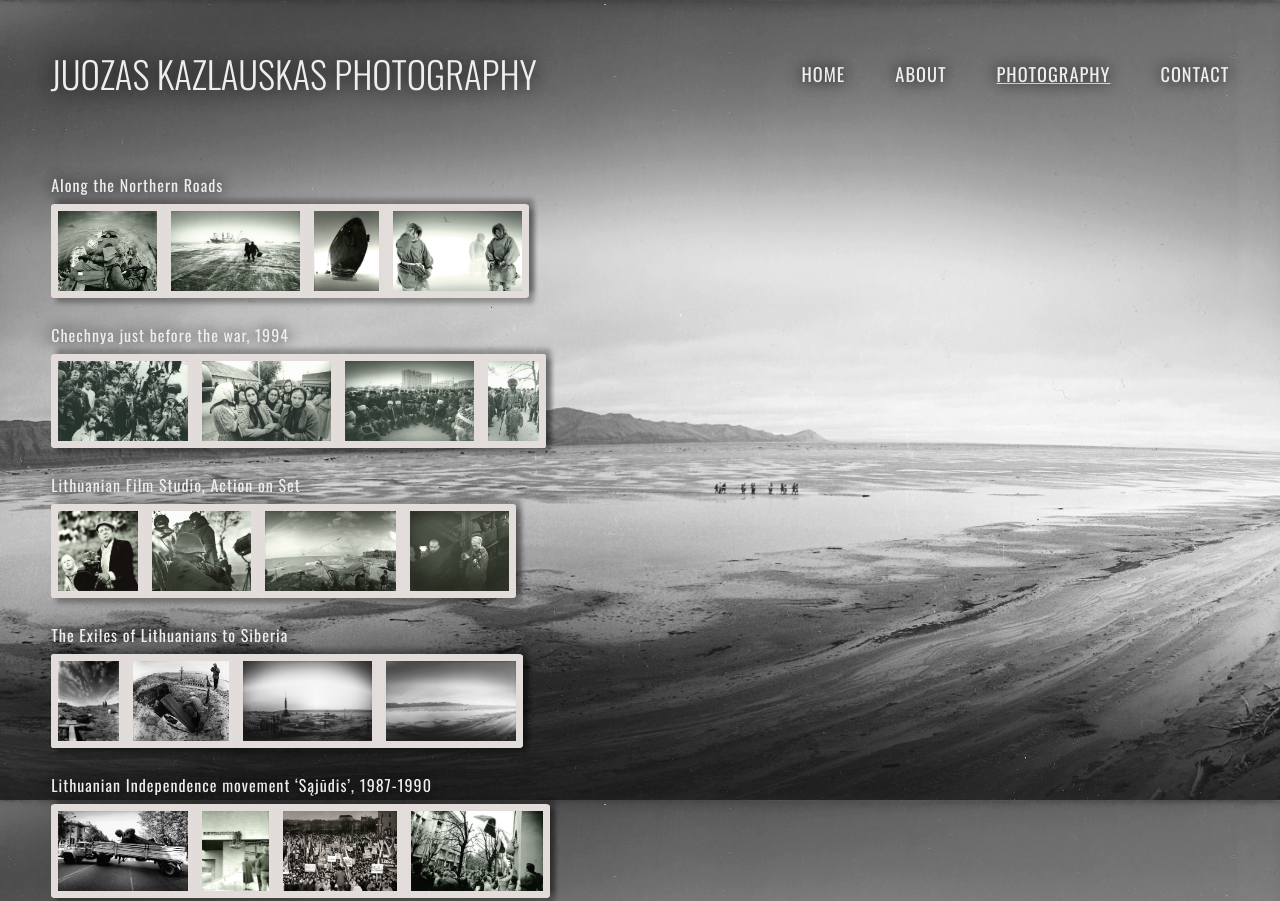
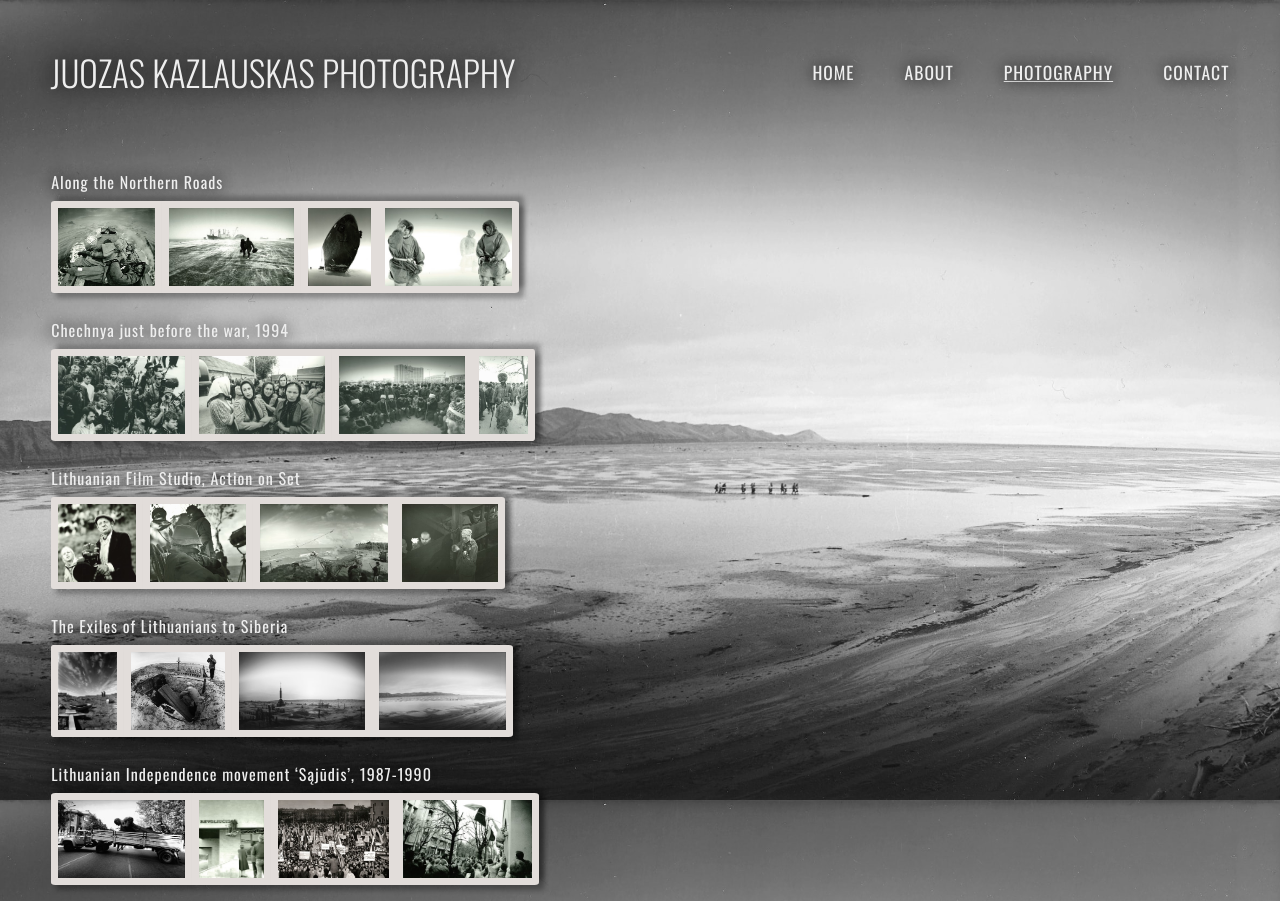
Before and after one commit to mkunevicius/JuozasKazlauskas, a plain HTML site: page photography.html in a window 1280 px wide. Shown: the top 901 px of the page. Drawn offline with nearby package versions, Linux system fonts and the light colour scheme.

Commit message:
very small changes

```diff
--- a/css/style.css
+++ b/css/style.css
@@ -293,7 +293,7 @@ ul {
   .name a,
   .main-nav a {
     padding: 25px 25px;
-    font-size: 1.15em;
+    font-size: 1.1em;
   }
 
   #wrapper {
@@ -321,7 +321,7 @@ ul {
   }
 
   .thumb {
-    height: 94px;
+    height: 92px;
   }
 
   .galleryName {
```
